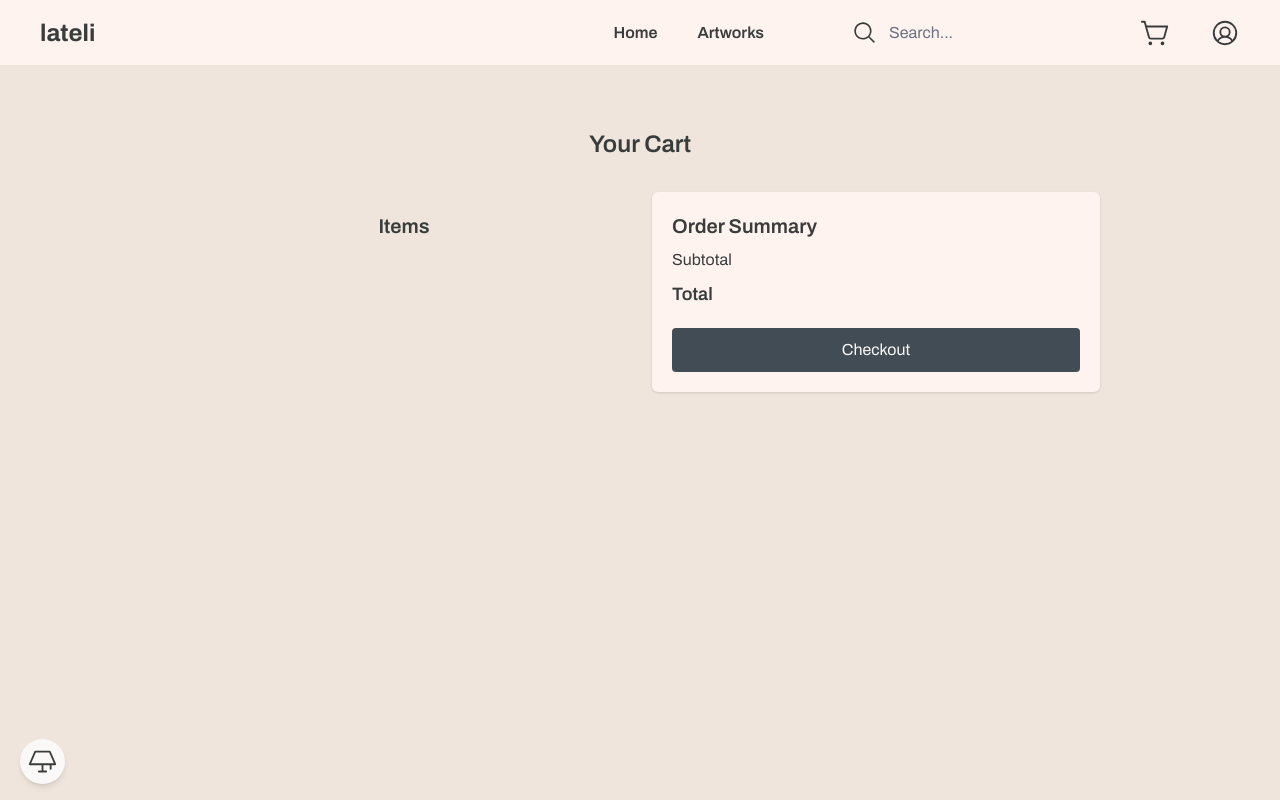
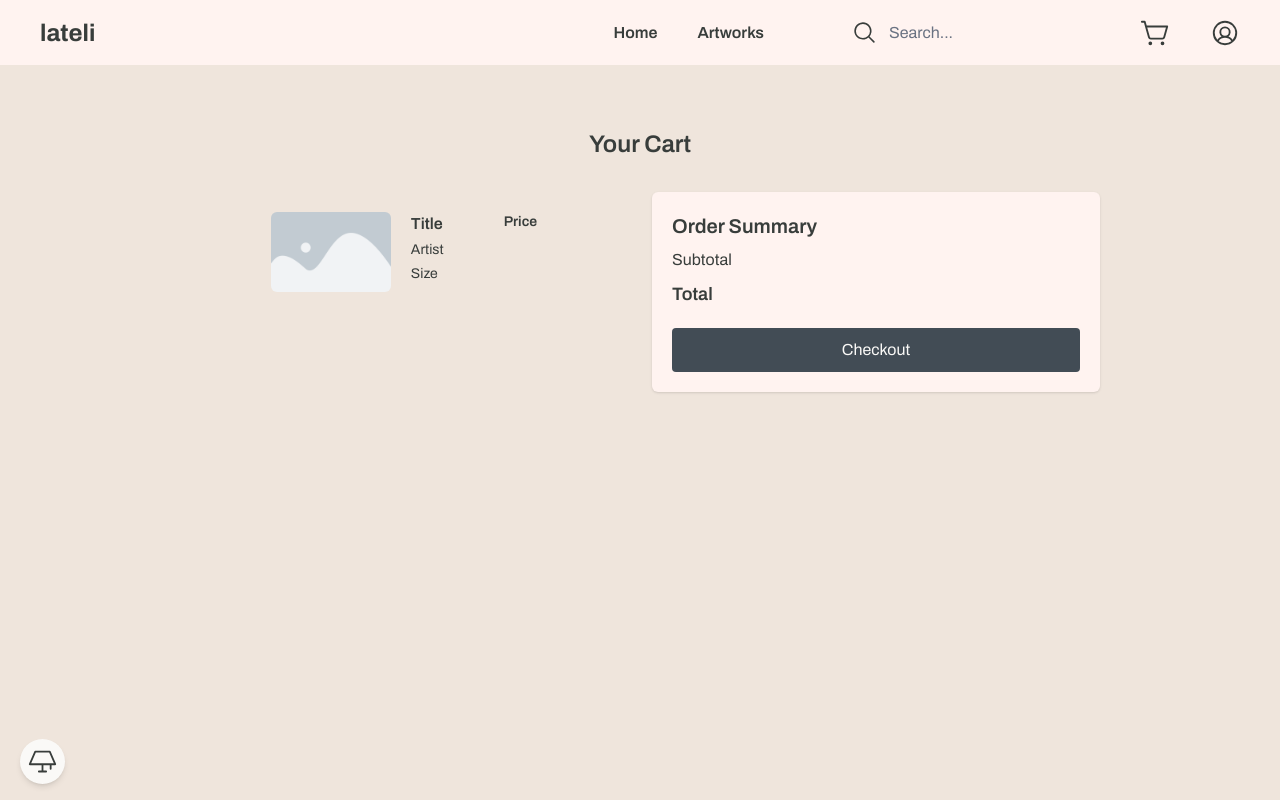
Before and after one commit to jyynso/lateli, a React (Vite) app in the folder client/: page /cart in a window 1280 px wide. Built offline with nearby package versions, Linux system fonts and the light colour scheme; no server answers.

Commit message:
style: add container for product info in cart

```diff
--- a/client/src/pages/Cart.tsx
+++ b/client/src/pages/Cart.tsx
@@ -5,7 +5,17 @@ function Cart() {
 
       <div className="mx-auto flex w-full max-w-5xl flex-col items-center justify-center gap-6 md:flex-row md:items-start">
         <div className="flex w-full max-w-md flex-col items-center p-5">
-          <h1 className="text-xl font-semibold">Items</h1>
+          <div className="flex flex-row gap-5">
+            <img className="rounded-md object-cover w-30 h-20" src="/placeholder.png" />
+            <div className="flex flex-col gap-1">
+              <h1 className="font-semibold">Title</h1>
+              <p className="text-sm">Artist</p>
+              <p className="text-sm">Size</p>
+            </div>
+            <div className="flex flex-col gap-1 ml-10">
+              <p className="text-sm font-semibold">Price</p>
+            </div>
+          </div>
         </div>
 
         <div className="flex w-full max-w-md h-50 flex-col gap-2 rounded-md bg-(--bg-card) p-5 shadow-sm">
```
Also changed, not shown: client/public/placeholder.png (added), 1 other file (tests, documents, lock files or other folders).
